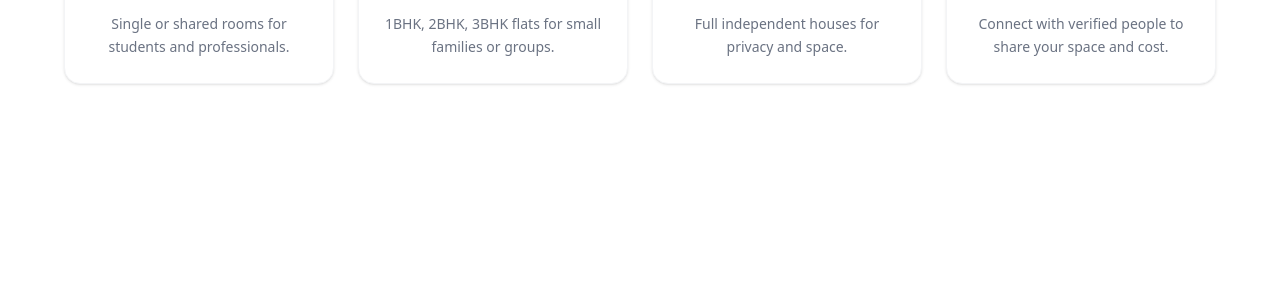
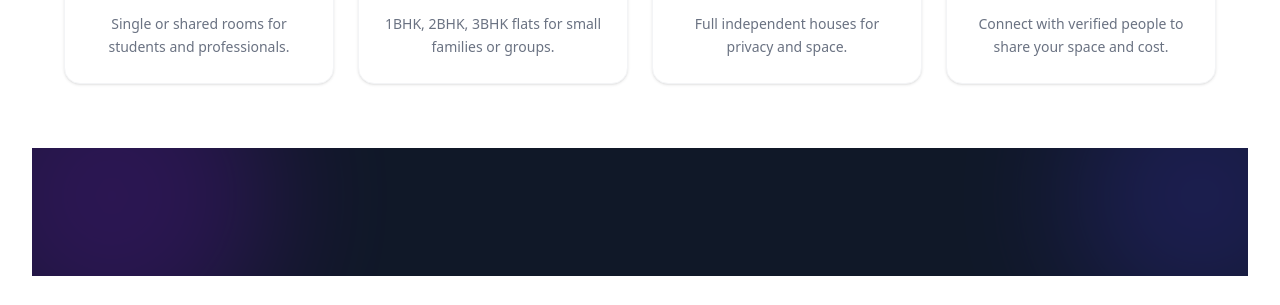
Before and after one commit to SajalPaudyal/Nevaas_Hub_FE, a React (Vite) app: page / in a window 1280 px wide. Shown: the part 1092-1397 px from the top of the page. Before the commit the page ends 1272 px from the top, so only its background shows below. Built offline with nearby package versions, Linux system fonts and the light colour scheme; the HTML template or start-up script is replaced by a standard one.

Commit message:
addition: roommate finder section on homepage

```diff
--- a/src/pages/Landing.tsx
+++ b/src/pages/Landing.tsx
@@ -1,12 +1,14 @@
 import React from "react";
 import OurService from "./Landing/OurService";
 import Hero from "./Landing/Hero";
+import RoommateFinder from "./Landing/RoommateFinder";
 
 const Landing: React.FC = () => {
   return (
     <>
       <Hero />
       <OurService />
+      <RoommateFinder/>
     </>
   );
 };
--- /dev/null
+++ b/src/pages/Landing/RoommateFinder.tsx
@@ -0,0 +1,15 @@
+const RoommateFinder = () => {
+  return (
+    <div className="bg-gray-900 py-16 text-white overflow-hidden relative">
+        <div className="absolute top-0 right-0 -mr-20 -mt-20 w-64 h-64 bg-indigo-600 rounded-full opacity-20 blur-3xl"></div>
+        <div className="absolute bottom-0 left-0 -ml-20 -mb-20 w-80 h-80 bg-purple-600 rounded-full opacity-20 blur-3xl"></div>
+
+        <div className="max-w-7xl mx-auto px-4 sm:px-6 lg:px-8 relative z-10">
+
+        </div>
+
+    </div>
+  )
+}
+
+export default RoommateFinder
```
